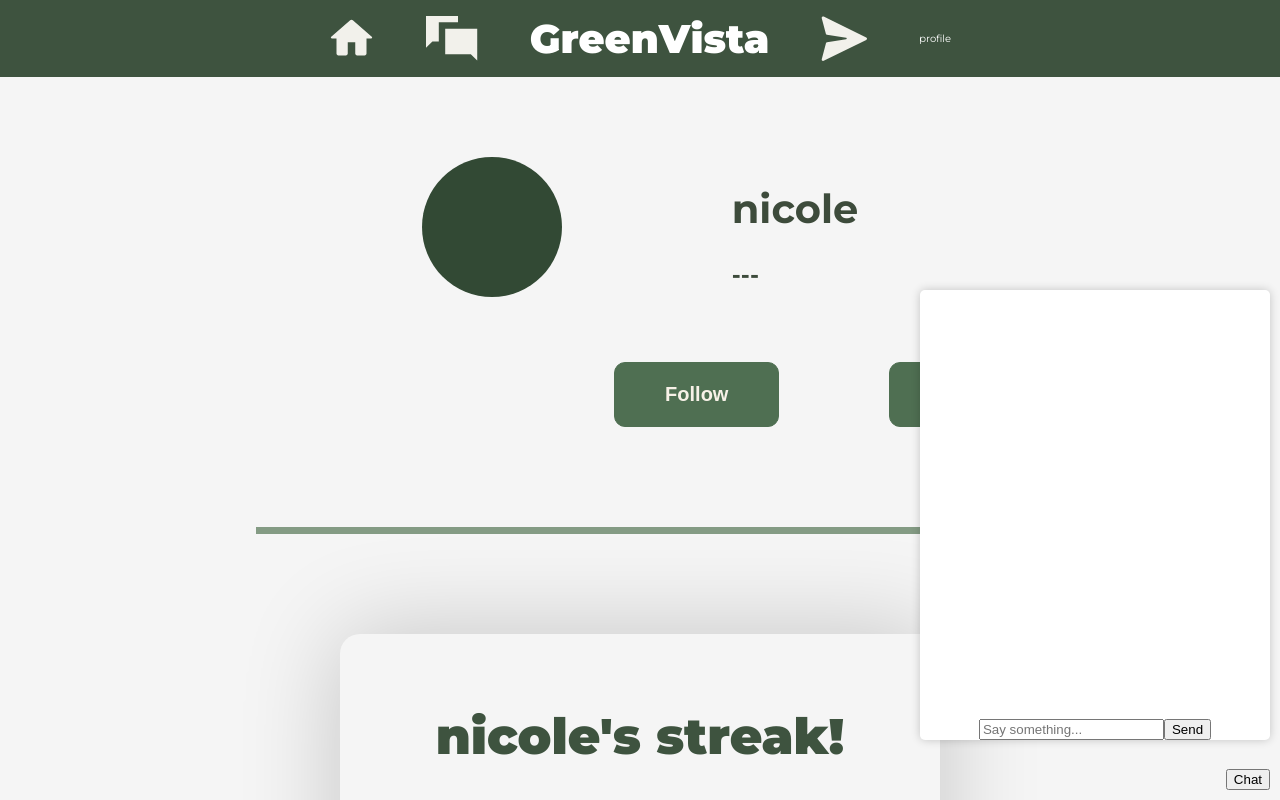
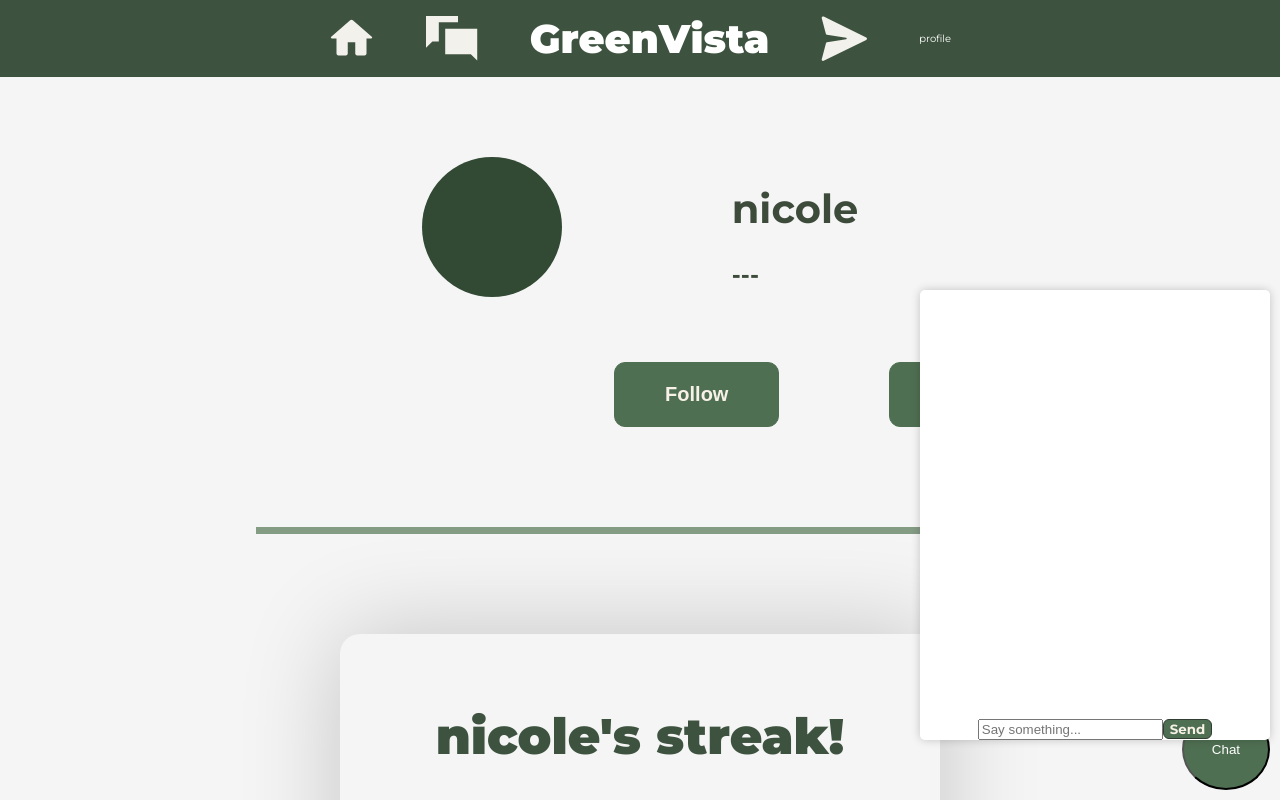
Before and after one commit to NSStoyanova22/GreenVista, a React (Vite) app: page /profile in a window 1280 px wide. Both pictures are taken after a click on the button "Chat". Shown: the top 800 px of the page. Built offline with nearby package versions, Linux system fonts and the light colour scheme.

Commit message:
Work on ChatBot

```diff
--- a/src/components/ChatBot.jsx
+++ b/src/components/ChatBot.jsx
@@ -30,7 +30,7 @@ const ChatBot = () => {
         messages: updatedMessages.map(m => ({ role: m.from === 'user' ? 'user' : 'assistant', content: m.text })),
       }, {
         headers: {
-          'Authorization': `Bearer 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`
+          'Authorization': `Bearer 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`
         }
       });
 
@@ -44,7 +44,7 @@ const ChatBot = () => {
 
   return (
     <div className="chatbot-container">
-      <button className="circle-button" onClick={toggleChatWindow}>Chat</button>
+      <button className="chatbot-icon" onClick={toggleChatWindow}>Chat</button>
       {isVisible && (
         <div className="chat-window">
           <div className="messages">
@@ -60,8 +60,9 @@ const ChatBot = () => {
               value={userInput}
               onChange={(e) => setUserInput(e.target.value)}
               placeholder="Say something..."
+
             />
-            <button type="submit">Send</button>
+            <button type="sumbit" className='sendBtn'>Send</button>
           </form>
         </div>
       )}
--- a/styles/ChatBot.css
+++ b/styles/ChatBot.css
@@ -6,7 +6,7 @@
   }
 
   .chatbot-icon {
-    background-color: #88AB8E;
+    background-color: #4F6F52;
     color: white;
     padding: 31px 28px;
     border-radius: 50%;
```
